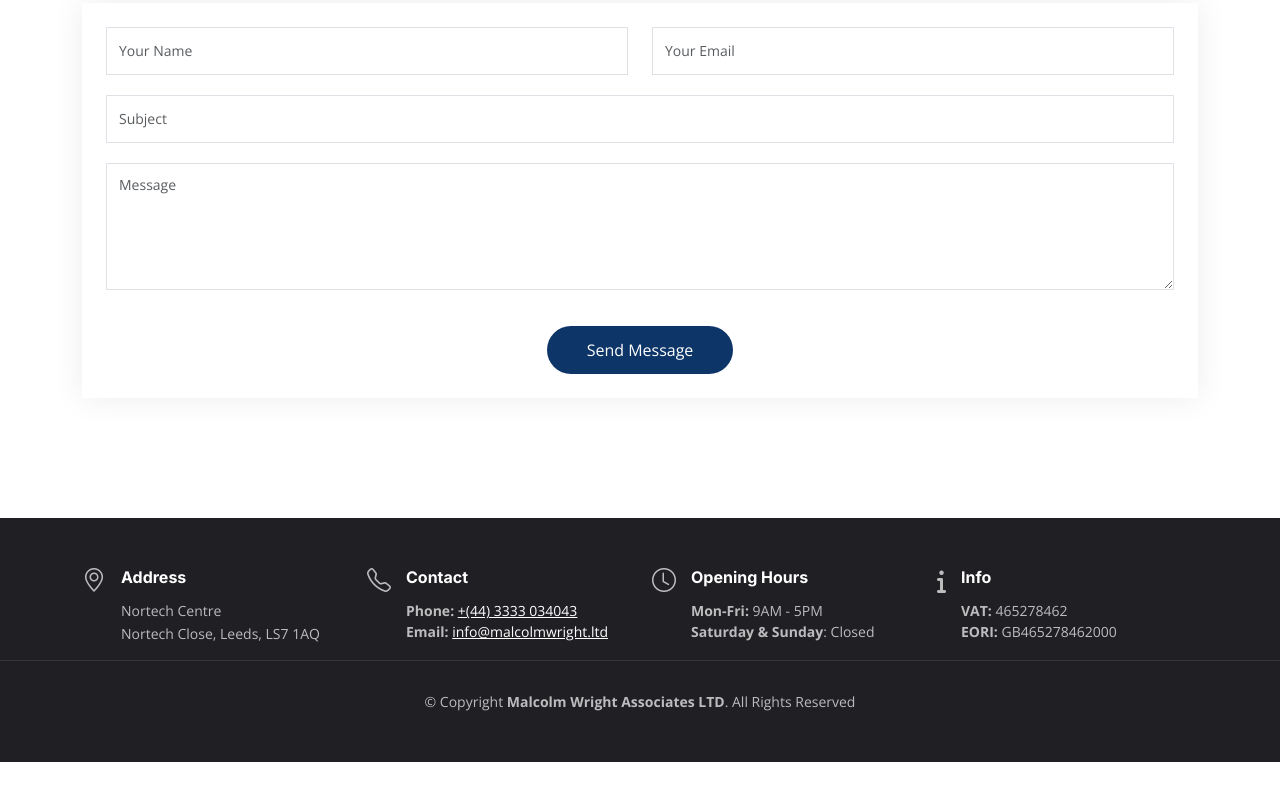
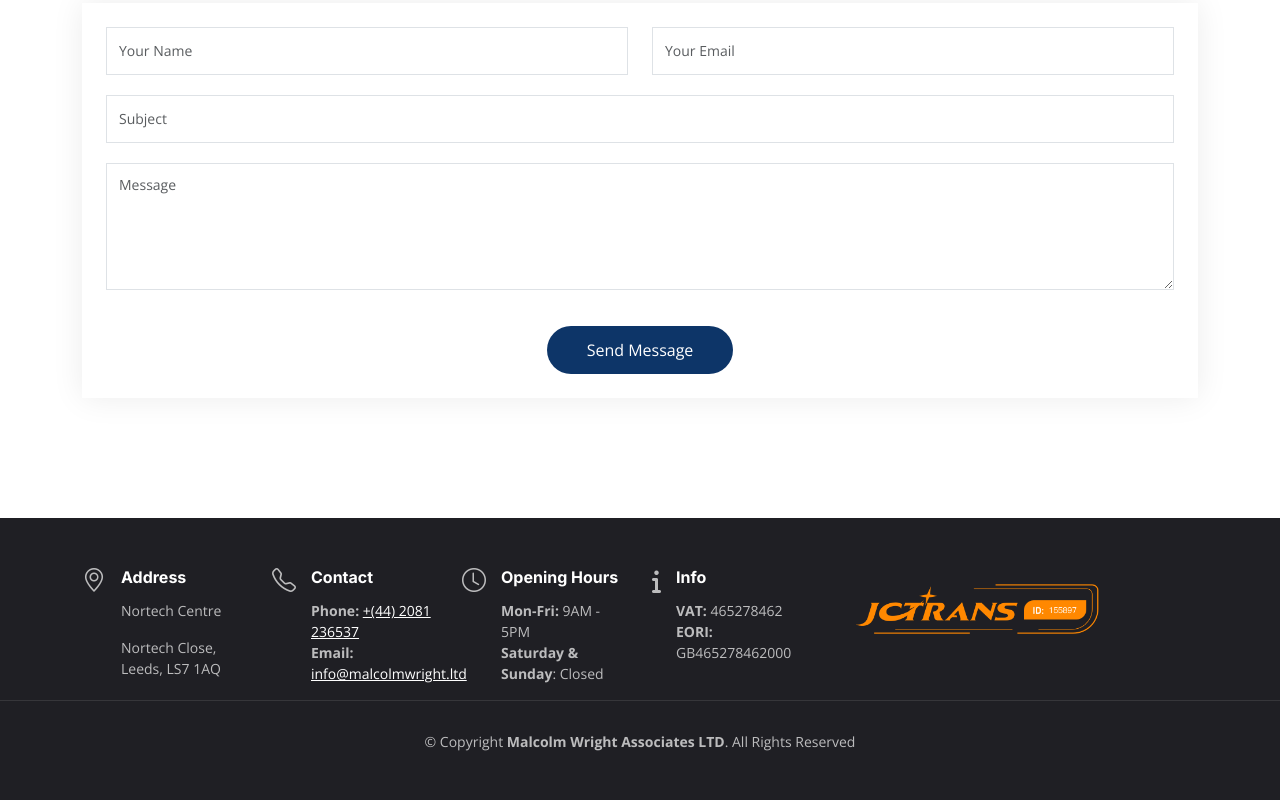
Before and after one commit to malcolm-wright/malcolm-wright.github.io, a plain HTML site: page index.html in a window 1280 px wide. Shown: the part 5276-6076 px from the top of the page. Before the commit the page ends 6038 px from the top, so only its background shows below. Drawn offline with nearby package versions, Linux system fonts and the light colour scheme.

Commit message:
Update index.html

```diff
--- a/index.html
+++ b/index.html
@@ -448,26 +448,26 @@
   <footer id="footer" class="footer">
     <div class="container">
       <div class="row gy-3">
-        <div class="col-lg-3 col-md-6 d-flex">
+        <div class="col-xl-2  col-lg-6 d-flex">
           <i class="bi bi-geo-alt icon"></i>
           <div class="address">
             <h4>Address</h4>
-            <p style="margin-bottom: 2px;">Nortech Centre</p>
+            <p>Nortech Centre</p>
             <p>Nortech Close, Leeds, LS7 1AQ</p>
             <p></p>
           </div>
 
         </div>
 
-        <div class="col-lg-3 col-md-6 d-flex">
+        <div class="col-xl-2 col-lg-6 d-flex">
           <i class="bi bi-telephone icon"></i>
           <div>
             <h4>Contact</h4>
             <p>
-              <strong>Phone:</strong> <a href="tel:+443333034043" class="phone" style="
+              <strong>Phone:</strong> <a href="tel:+442081236537" class="phone" style="
               color: white;
               text-decoration: underline;
-          ">+(44) 3333 034043</a><br>
+          ">+(44) 2081 236537</a><br>
               <strong>Email:</strong> <a href="mailto:info@malcolmwright.ltd" class="email-link" target="_self" style="
                 color: white;
                 text-decoration: underline;
@@ -476,7 +476,7 @@
           </div>
         </div>
 
-        <div class="col-lg-3 col-md-6 d-flex">
+        <div class="col-xl-2 col-lg-6 d-flex">
           <i class="bi bi-clock icon"></i>
           <div>
             <h4>Opening Hours</h4>
@@ -487,7 +487,7 @@
           </div>
         </div>
 
-        <div class="col-lg-3 col-md-6 d-flex">
+        <div class="col-xl-2 col-lg-6 d-flex">
           <i class="fa-solid fa-info icon" style="line-height: normal;"></i>
           <div>
             <h4>Info</h4>
@@ -498,14 +498,19 @@
           </div>
         </div>
 
+        <div class="col-xl-3 col-lg-3 d-flex p-3">
+          <div>
+           <img src="./assets/img/mw-js.png" class="img-fluid" />
+          </div>
+        </div>
+
 
       </div>
     </div>
     <div class="copyright">
       &copy; Copyright <strong><span>Malcolm Wright Associates LTD</span></strong>. All Rights Reserved
     </div>
-  </footer>
-  <!-- End Footer -->
+  </footer>  <!-- End Footer -->
   <!-- End Footer -->
 
   <a href="#" class="scroll-top d-flex align-items-center justify-content-center"><i
```
